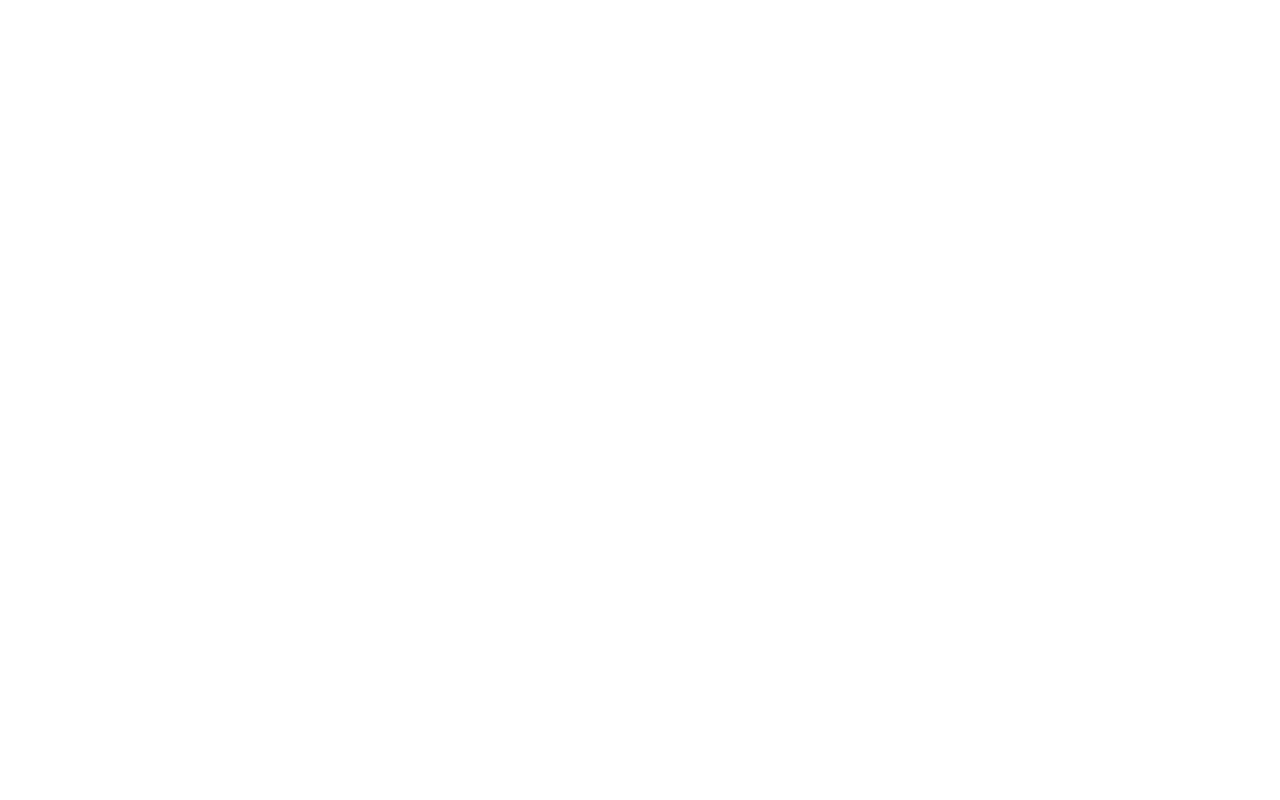
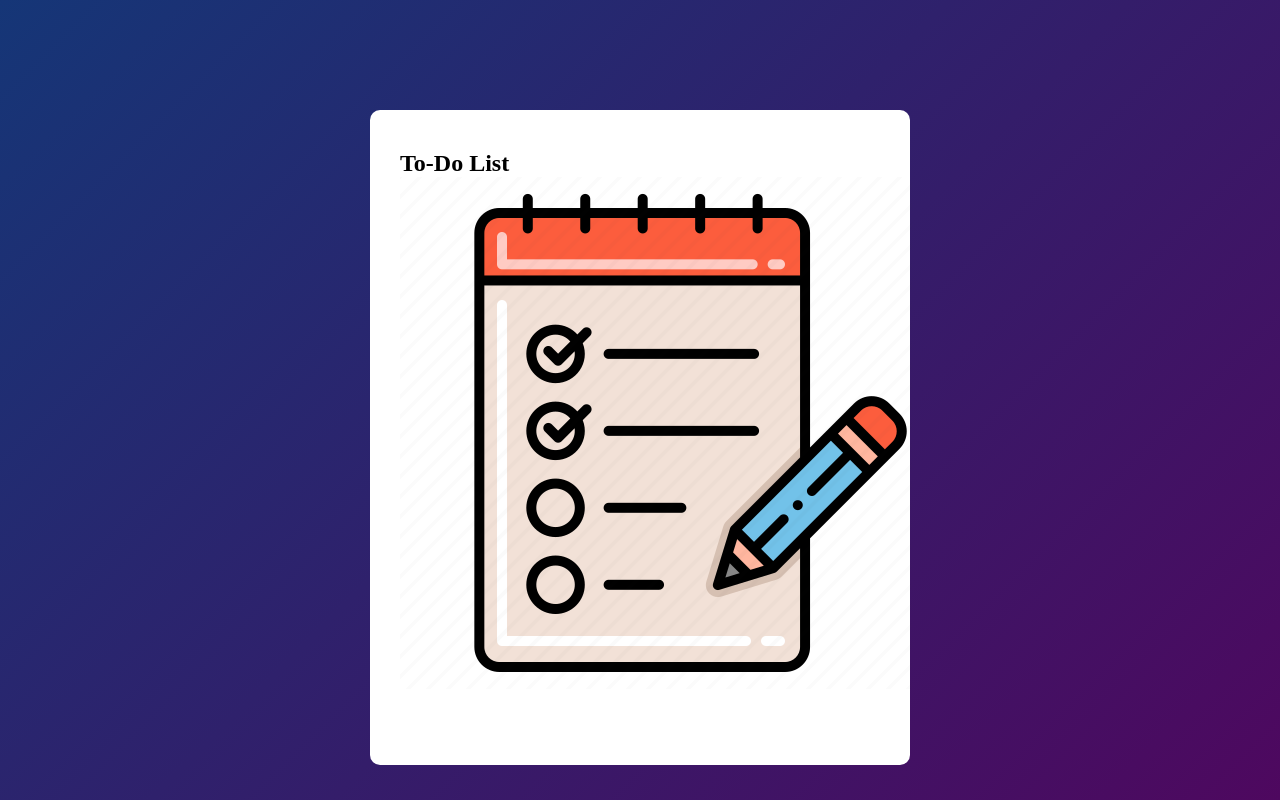
Before and after one commit to adithya-98/ToDoList-HTML-CSS-JavaScript, a plain HTML site: page index.html in a window 1280 px wide. Drawn offline with Linux system fonts and the light colour scheme.

Commit message:
making changes,adding icon image

```diff
--- a/index.html
+++ b/index.html
@@ -3,10 +3,15 @@
   <head>
     <meta name="viewport" content="width=device-width, initial-scale=1">
     <title>To-Do List App</title>
-    <link rel="stylesheet" href="style.css>
+    <link rel="stylesheet" href="style.css">
   </head>
 
   <body>
+      <div class="container">
+        <div class="todo-app">
+            <h2>To-Do List <img src="images/icon.png"></h2>
+        </div>
 
+      </div>
   </body>
 </html>
--- a/style.css
+++ b/style.css
@@ -4,3 +4,17 @@
     font-family: 'Poppins' , 'sans-serif';
     box-sizing: border-box;
   }
+.container{
+    width: 100%;
+    min-height: 100vh;
+    background: linear-gradient(135deg, #153677, #4e085f);
+    padding: 10px;
+}
+.todo-app{
+    width: 100%;
+    max-width: 540px;
+    background: #fff;
+    margin: 100px auto 20px;
+    padding: 40px 30px 70px;
+    border-radius: 10px;
+}
```
Also changed, not shown: images/icon.png (added).
